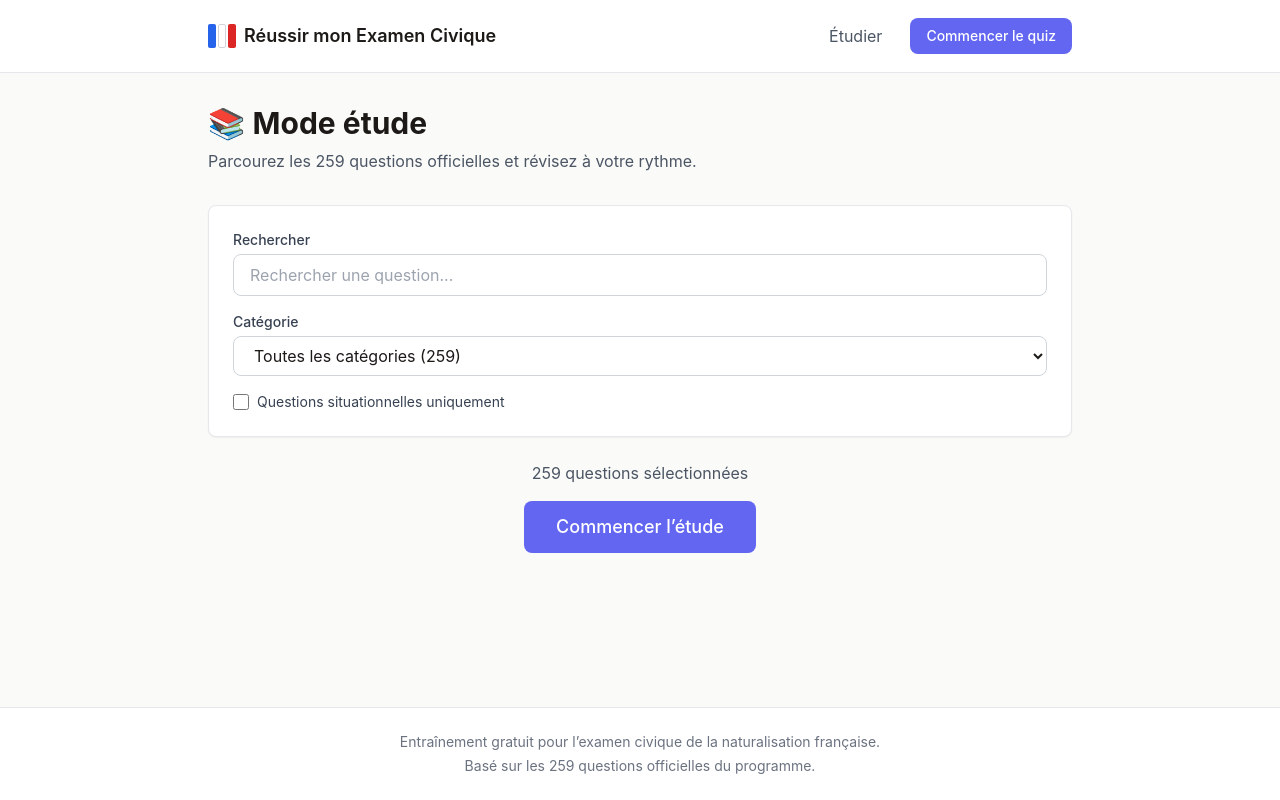
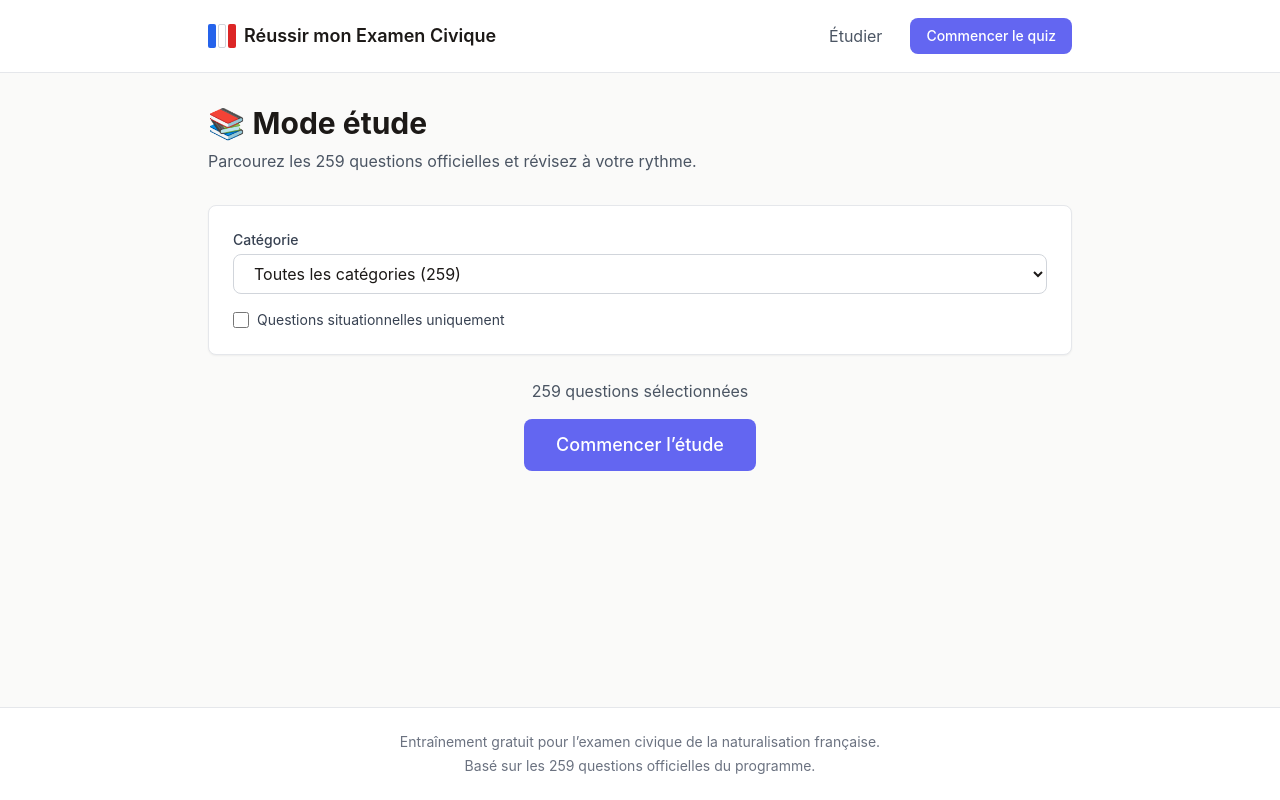
Before and after one commit to rlustin/reussirmonexamencivique.fr, a Nuxt app: page /study in a window 1280 px wide. Built offline with nearby package versions, Linux system fonts and the light colour scheme.

Commit message:
Remove search field from study page and simplify layout

```diff
--- a/app/pages/study.vue
+++ b/app/pages/study.vue
@@ -14,7 +14,6 @@ const allQuestions = questionsData.questions as Question[]
 
 // Filter state
 const selectedCategory = ref<Category | 'all'>('all')
-const searchQuery = ref('')
 const showSituationalOnly = ref(false)
 
 // Quiz state
@@ -38,15 +37,6 @@ const filteredQuestions = computed(() => {
 
   if (showSituationalOnly.value) {
     questions = questions.filter((q) => q.isSituational)
-  }
-
-  if (searchQuery.value.trim()) {
-    const search = searchQuery.value.toLowerCase()
-    questions = questions.filter(
-      (q) =>
-        q.question.toLowerCase().includes(search) ||
-        q.options.some((opt) => opt.toLowerCase().includes(search))
-    )
   }
 
   return questions
@@ -203,23 +193,8 @@ useSeoMeta({
 
         <!-- Filters -->
         <div class="card mb-6">
-          <div class="space-y-4">
-            <!-- Search -->
-            <div>
-              <label for="search" class="block text-sm font-medium text-gray-700 mb-1">
-                {{ $t('study.filters.search') }}
-              </label>
-              <input
-                id="search"
-                v-model="searchQuery"
-                type="text"
-                :placeholder="t('study.filters.searchPlaceholder')"
-                class="w-full px-4 py-2 border border-gray-300 rounded-lg focus:outline-none focus:ring-2 focus:ring-primary focus:border-transparent"
-              />
-            </div>
-
           <!-- Category filter -->
-            <div>
+          <div class="mb-4">
             <label for="category" class="block text-sm font-medium text-gray-700 mb-1">
               {{ $t('study.filters.category') }}
             </label>
@@ -246,7 +221,6 @@ useSeoMeta({
             <label for="situational" class="text-sm text-gray-700">
               {{ $t('study.filters.situationalOnly') }}
             </label>
-            </div>
           </div>
         </div>
 
```
Lines whose indentation alone changed are shown as unchanged.
